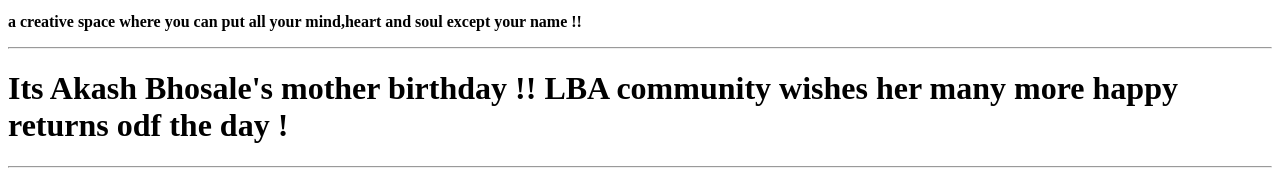
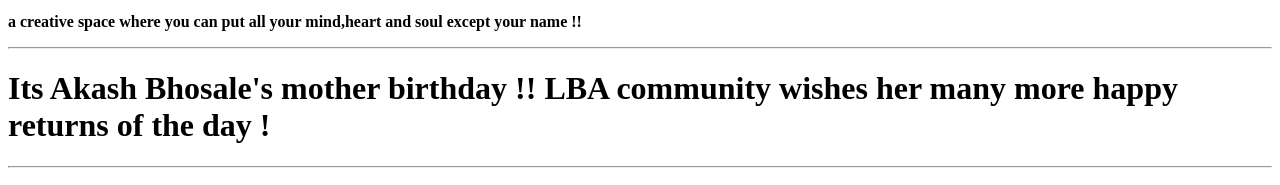
Before and after one commit to itiswhatis/LBA, a plain HTML site: page lba_project/index.html in a window 1280 px wide. Shown: the part 318-503 px from the top of the page. Drawn offline with Linux system fonts and the light colour scheme.

Commit message:
Update index.html

```diff
--- a/lba_project/index.html
+++ b/lba_project/index.html
@@ -19,7 +19,7 @@
   <h2><strong>What are we ?</strong></h2>
   <p><strong>a creative space where you can put all your mind,heart and soul except your name !!</strong></p>
   <hr>
-    <h1>Its Akash Bhosale's mother birthday !! LBA community wishes her many more happy returns odf the day !</h1>
+    <h1>Its Akash Bhosale's mother birthday !! LBA community wishes her many more happy returns of the day !</h1>
   <hr>
 
   <h2>sneak to</h2>
```
